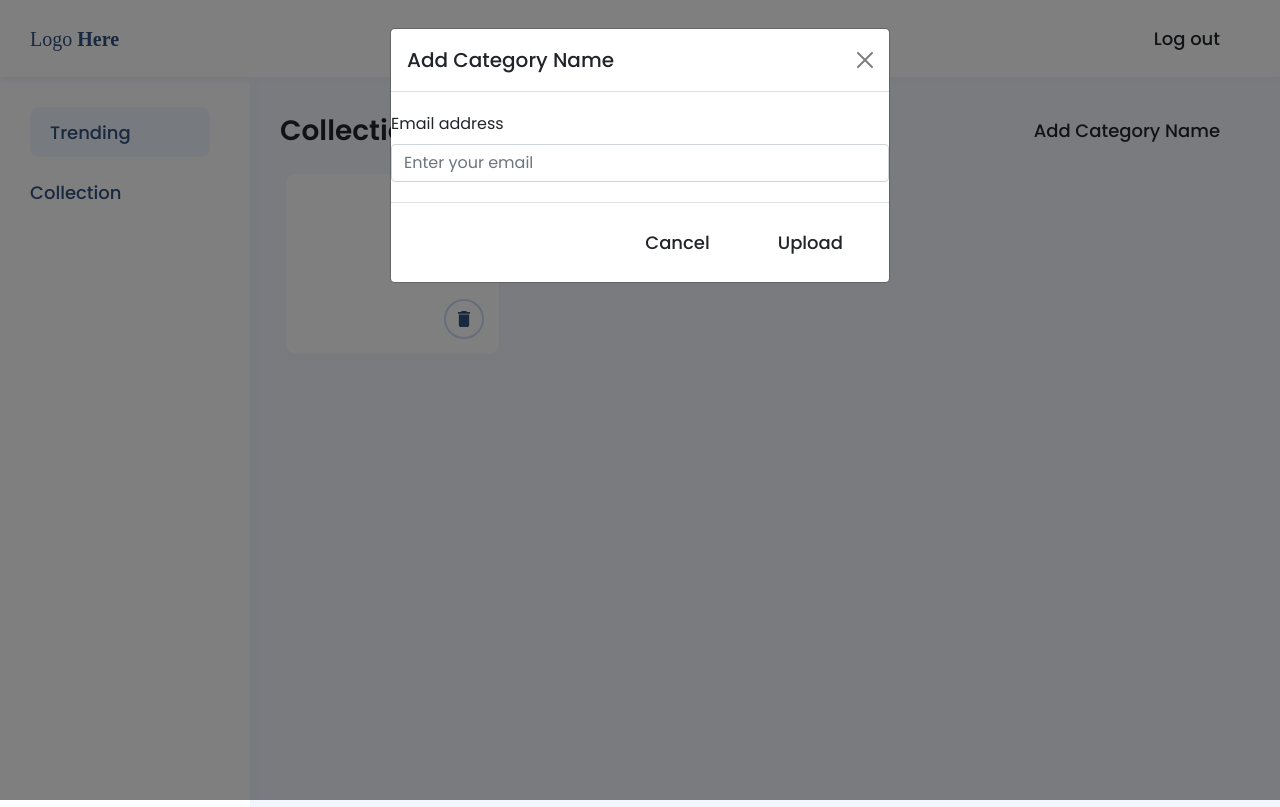
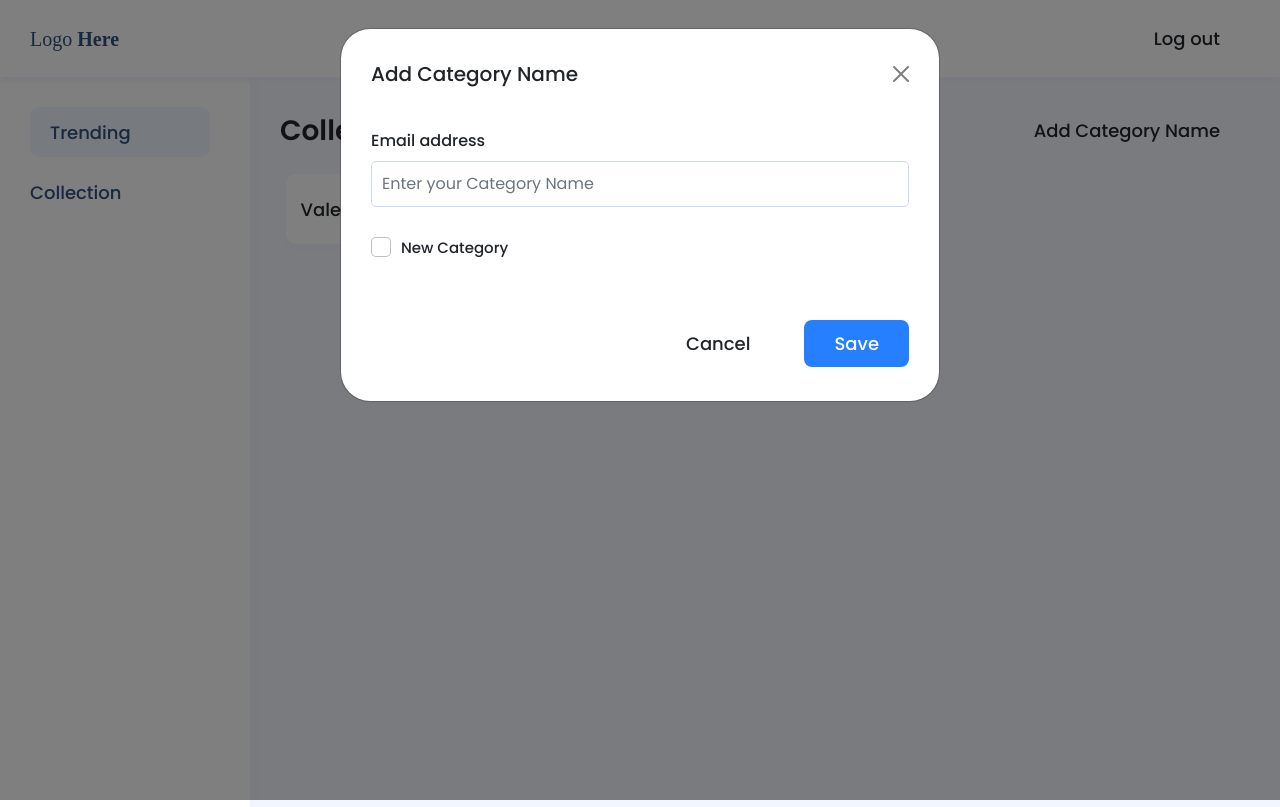
Before and after one commit to romitghevariya12/Story-Admin, a React (Create React App) app: page / in a window 1280 px wide. Both pictures are taken after a click on the button "Add Category Name". Built offline with nearby package versions, Linux system fonts and the light colour scheme.

Commit message:
collection commit

```diff
--- a/src/Components/CategoryModel.css
+++ b/src/Components/CategoryModel.css
@@ -1,12 +1,67 @@
-.email .form-label
-{
+.category-model .modal-dialog {
+  max-width: 600px;
+}
+
+.category-model .modal-dialog .modal-content {
+  padding: 10px 30px;
+  border-radius: 30px;
+}
+
+.category-model .modal-dialog .modal-content .modal-header, .category-model .modal-dialog .modal-content .modal-footer {
+  border: none;
+}
+
+.category-model .modal-dialog .modal-header, .modal-dialog .modal-body, .category-model .modal-dialog .modal-footer {
+  padding: 20px 0;
+}
+
+.category-model .modal-dialog .modal-header .btn-close:focus {
+  box-shadow: none;
+}
+
+.category-model .modal-dialog .modal-footer .btn-3 {
+  border-radius: 8px;
+  background-color: #267FFF;
+  color: #fff;
+  margin: 0 0 0 20px;
+}
+
+.category-model .modal-dialog .modal-footer .btn-3:hover {
+  background-color: #267FFF;
+  color: #fff;
+}
+
+.category-model .modal-dialog .modal-footer .btn-2 {
+  border-radius: 8px;
+}
+.category-model .form-label {
   font-weight: 500;
 }
 
-.email .form-control {
+.category-model .form-control {
   padding: 10px;
   border-radius: 5px;
   margin-bottom: 30px;
   border: 1px solid #CBD9F8;
   color: #30507D;
 }
+
+.category-model .form-control:focus {
+  box-shadow: none;
+  border: 1px solid #267FFF;
+}
+.category-model .modal-body .form-check
+{
+  padding: 0px;
+  margin: 0 0 15px 0;
+  font-size: 15px;
+  font-weight: 500;
+}
+
+.category-model .modal-body .form-check .form-check-input
+{
+  width: 20px;
+  height: 20px;
+  border-radius: 5px;
+  margin: 0 10px 0 0;
+}
--- a/src/Components/CategoryModel.js
+++ b/src/Components/CategoryModel.js
@@ -4,20 +4,24 @@ import './CategoryModel.css';
 export default function CategoryModel() {
   return (
     <div className="category-model">
-      <div class="modal fade" id="bannerupload" tabindex="-1" aria-labelledby="exampleModalLabel" aria-hidden="true">
-        <div class="modal-dialog">
-          <div class="modal-content">
-            <div class="modal-header">
-              <h5 class="modal-title" id="exampleModalLabel">Add Category Name</h5>
-              <button type="button" class="btn-close" data-bs-dismiss="modal" aria-label="Close"></button>
+      <div className="modal fade" id="bannerupload" tabindex="-1" aria-labelledby="exampleModalLabel" aria-hidden="true">
+        <div className="modal-dialog">
+          <div className="modal-content">
+            <div className="modal-header">
+              <h5 className="modal-title" id="exampleModalLabel">Add Category Name</h5>
+              <button type="button" className="btn-close" data-bs-dismiss="modal" aria-label="Close"></button>
             </div>
-            <div class="modal-body">
+            <div className="modal-body">
               <label for="exampleInputEmail1" className="form-label">Email address</label>
-              <input type="email" className="form-control" aria-describedby="emailHelp" placeholder="Enter your email" />
+              <input className="form-control" aria-describedby="emailHelp" placeholder="Enter your Category Name" />
+                <div className="form-check">
+                  <input className="form-check-input" type="checkbox" role="switch" id="listnewcategory" />
+                  <label className="form-check-label" for="listnewcategory">New Category</label>
+                </div>
             </div>
-            <div class="modal-footer">
-              <button type="button" class="btn btn-2" data-bs-dismiss="modal">Cancel</button>
-              <button type="button" class="btn btn-3">Upload</button>
+            <div className="modal-footer">
+              <button type="button" className="btn btn-2" data-bs-dismiss="modal">Cancel</button>
+              <button type="button" className="btn btn-3">Save</button>
             </div>
           </div>
         </div>
--- a/src/Components/Collection.css
+++ b/src/Components/Collection.css
@@ -0,0 +1,66 @@
+.page-collection {
+    width: calc(100% - 250px);
+    padding: 30px;
+    height: calc(100vh - 70px);
+    overflow: auto;
+  }
+  .page-collection .navbar
+  {
+    margin: 0 0 20px 0;
+    padding: 0;
+  }
+  .page-collection .navbar .title
+  {
+    width: auto;
+  }
+  .page-collection .title h3
+  {
+    margin: 0;
+    font-weight: 600;
+  }
+  .page-collection .btn
+  {
+    padding: 10px 30px;
+    border: 0;
+    font-size: 18px;
+    font-weight: 500;
+    border-radius: 50px;
+  }
+  .page-collection .btn:hover {
+    background-color: #E5EDFF;
+    color: #30507D;
+  }
+  .page-collection .btn:focus
+  {
+    box-shadow: none;
+    background-color: #E5EDFF;
+  }
+
+  .page-collection .category-list
+  {
+    width: 25%;
+  }
+  .page-collection .category-list .category-name {
+  max-width: 95%;
+  background-color: #fff;
+  border-radius: 10px;
+  box-shadow: 0px 5px 5px 0px #f1f4fc;
+  margin: 0 auto;
+  display: flex;
+  justify-content: space-between;
+  align-items: center;
+  padding: 15px;
+  font-size: 18px;
+  font-weight: 500;
+}
+.page-collection .category-list .category-name .icon
+{
+  border: 2px solid #CBD9F8;
+  border-radius: 50px;
+  display: flex;
+  flex-wrap: nowrap;
+  align-items: center;
+  justify-content: center;
+  width: 40px;
+  height: 40px;
+}
--- a/src/Components/Collection.js
+++ b/src/Components/Collection.js
@@ -2,22 +2,23 @@ import React from 'react';
 import './Collection.css';
 import CategoryModel from './CategoryModel'
 import Sidemenu from './Sidebar'
-import Deleteicon from '../delete-icon.svg'
+import Editicon from '../edit-icon.svg'
 
 export default function Collection() {
   return (
-    <div className="d-lg-flex collection trending">
+    <div className="d-lg-flex collection">
       <Sidemenu />
-      <div className="page-trending">
+      <div className="page-collection">
         <div className="navbar title">
           <h3>Collection</h3>
           <button type="button" class="btn" data-bs-toggle="modal" data-bs-target="#bannerupload" data-bs-whatever="@mdo">Add Category Name</button>
         </div>
         <CategoryModel />
         <div className="row">
-          <div className="banner-photo">
-            <div className="photo">
-              <a className="icon" href="#"><img src={Deleteicon} /></a>
+          <div className="category-list">
+            <div className="category-name">
+              Valentine's Day
+              <a className="icon" href="#"><img src={Editicon} /></a>
             </div>
           </div>
         </div>
--- a/src/Components/Navigation.css
+++ b/src/Components/Navigation.css
@@ -10,7 +10,7 @@
     display: flex;
   }
 
-  .navbarHeader .btn, .page-trending .btn {
+  .navbarHeader .btn {
     padding: 10px 30px;
     border: 0;
     font-size: 18px;
--- a/src/Components/Trending.css
+++ b/src/Components/Trending.css
@@ -17,6 +17,13 @@
   {
     margin: 0;
     font-weight: 600;
+  }
+  .page-trending .btn {
+    padding: 10px 30px;
+    border: 0;
+    font-size: 18px;
+    font-weight: 500;
+    border-radius: 50px;
   }
   .page-trending .btn:hover {
     background-color: #E5EDFF;
```
Also changed, not shown: src/Components/Login.css (line endings or trailing spaces), src/edit-icon.svg (added). Lines whose indentation alone changed are shown as unchanged.
